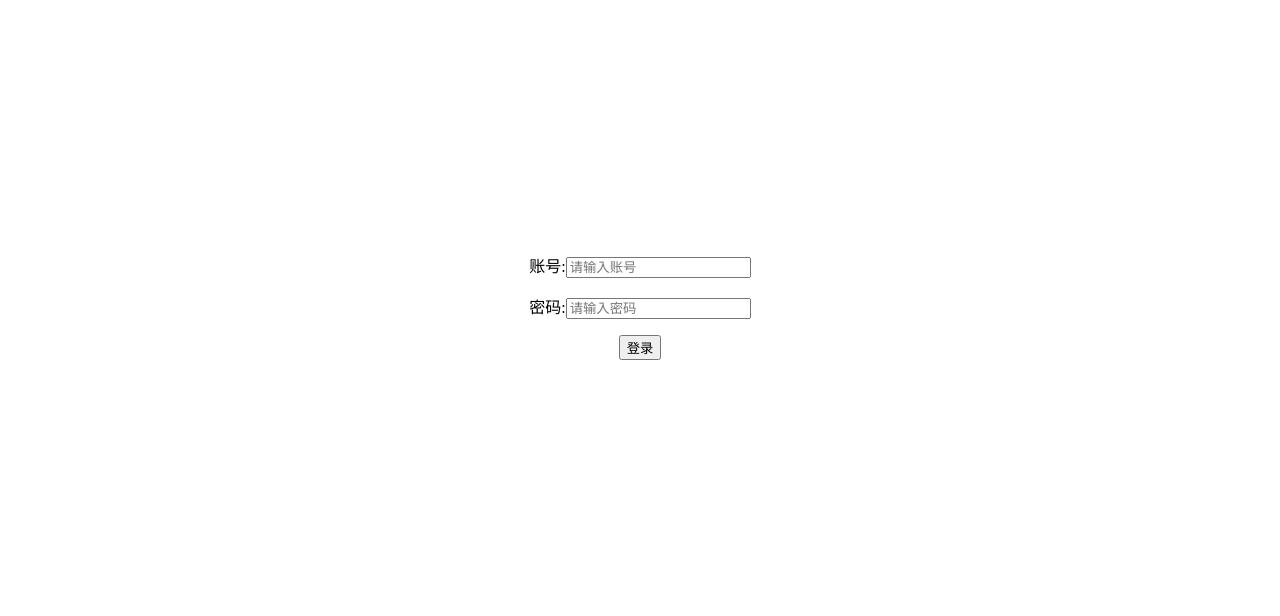
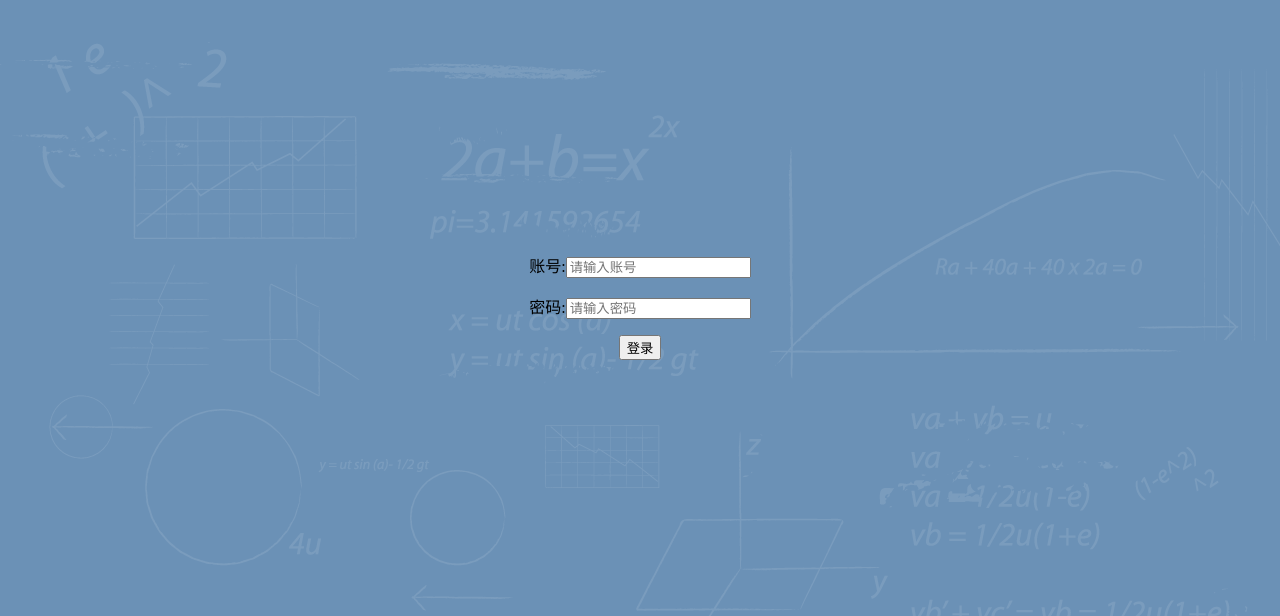
Before and after one commit to Gary2018X/python, a Flask app: page / in a window 1280 px wide. Shown: the top 616 px of the page. Run offline with Flask 2, Linux system fonts and the light colour scheme.

Commit message:
新增背景图片

```diff
--- a/flask_demo/flask_demo/templates/login.html
+++ b/flask_demo/flask_demo/templates/login.html
@@ -3,6 +3,15 @@
 <head>
     <meta charset="UTF-8">
     <title>登录页面</title>
+    <style>
+html {
+      background: url(../static/image/bg_new.png) no-repeat center center fixed;
+      -webkit-background-size: cover;
+      -moz-background-size: cover;
+      -o-background-size: cover;
+      background-size: cover;
+}
+</style>
 </head>
 
 <body>
```
